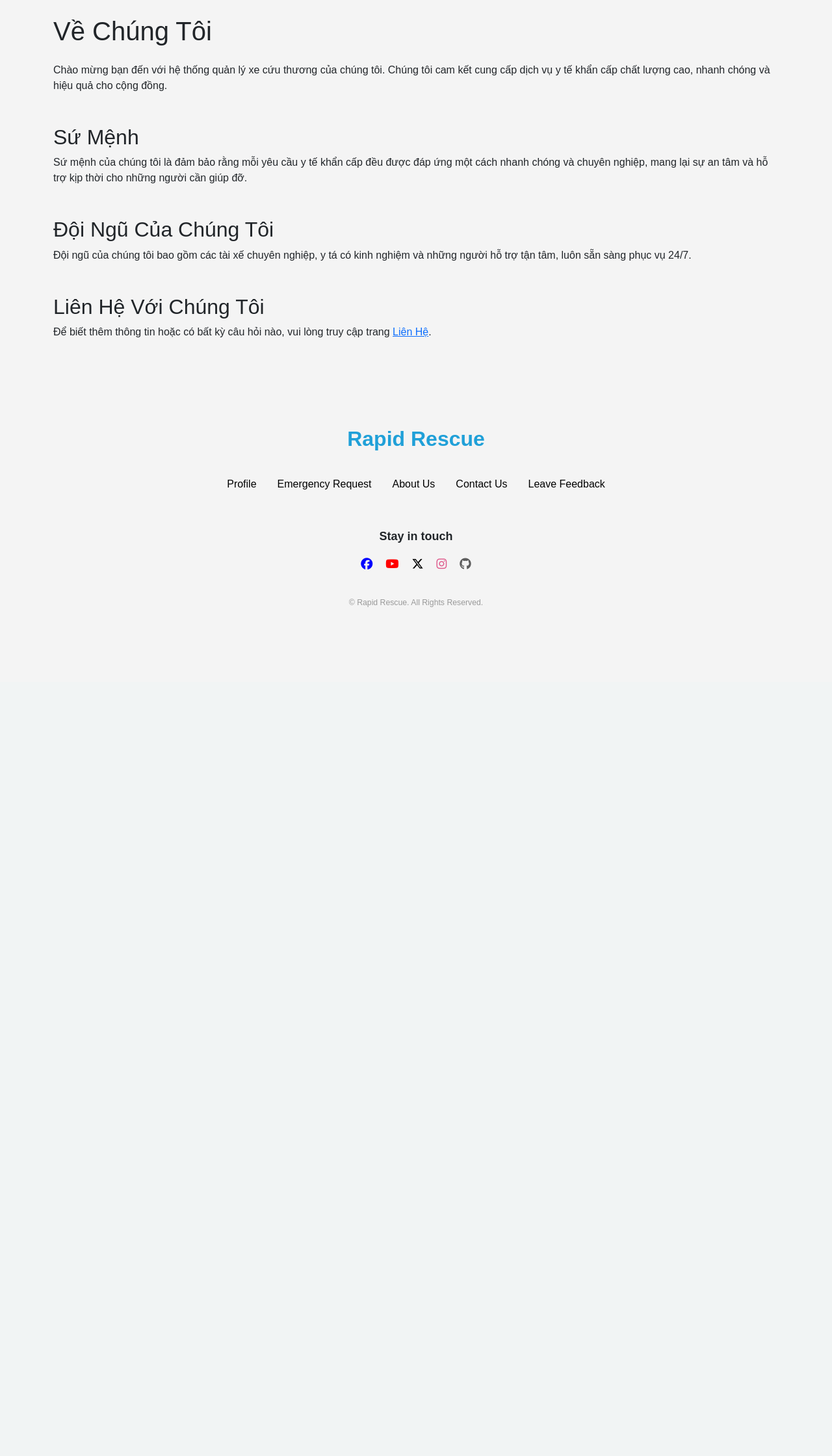
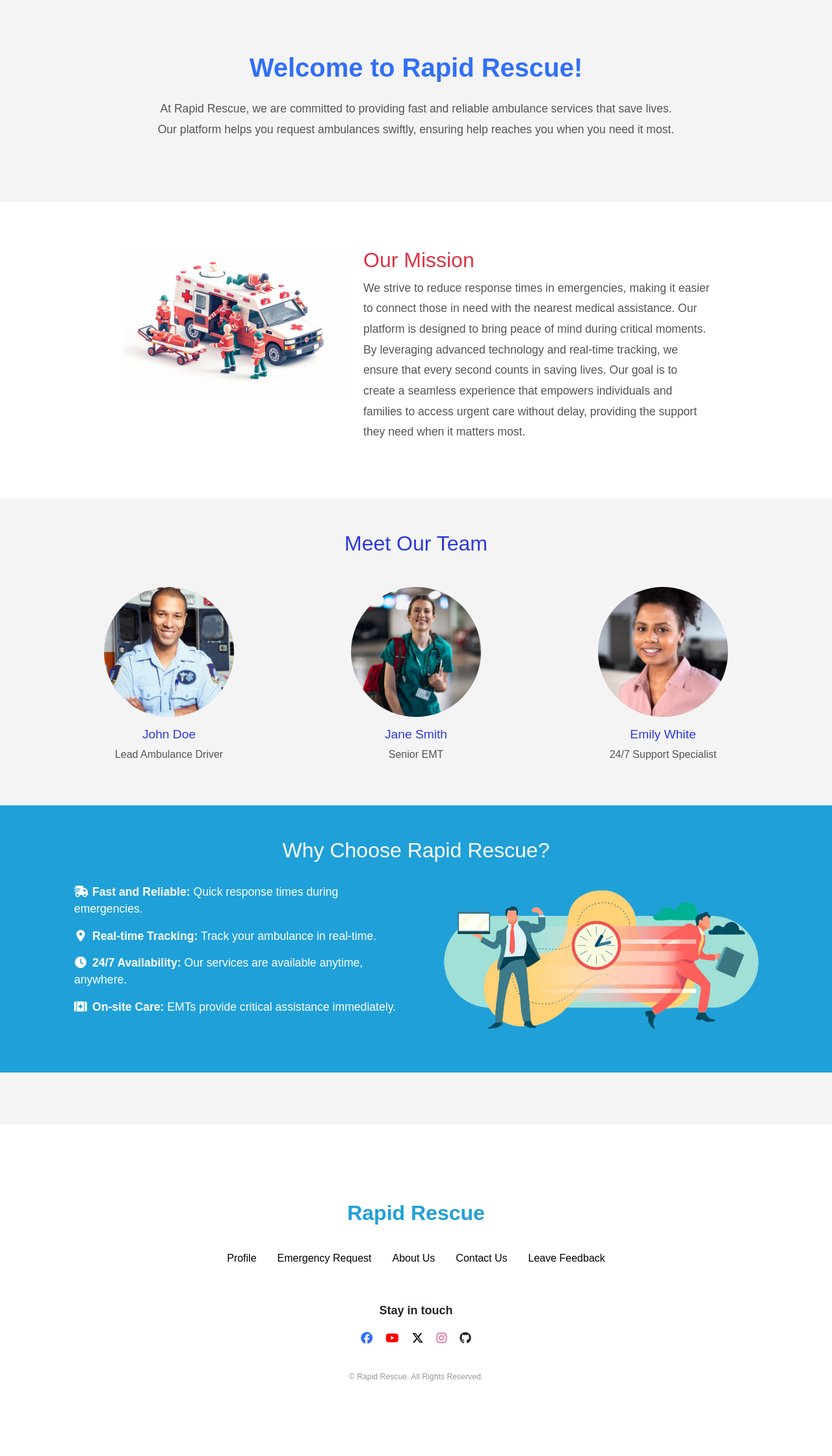
Before and after one commit to noeln123/z, a Flask app: page /about_us in a window 1280 px wide. Shown: the part 76-2316 px from the top of the page at 65% size. Before the commit the page ends 1010 px from the top, so only its background shows below. Run offline with Flask 3, Linux system fonts and the light colour scheme; some libraries are stand-ins or nearby versions.

Commit message:
about us + landing page + contact

```diff
--- /dev/null
+++ b/static/css/about_us.css
@@ -0,0 +1,109 @@
+.page-content {
+    margin-top: 76px;
+}
+
+.about-section {
+    background-color: #f4f4f4;
+    padding: 80px 0;
+}
+
+.contact-section {
+    padding: 50px 0;
+}
+
+.about-header {
+    font-size: 40px;
+    font-weight: bold;
+    color: #316FF6;
+}
+
+.about-text, .mission-text p, .contact-section p {
+    font-size: 1.1rem;
+    color: #555;
+    line-height: 1.8;
+}
+
+/* Mission Section */
+.mission-section {
+    background-color: #fff;
+    padding: 70px;
+}
+
+.mission-image img {
+    width: 100%;
+    max-width: 600px;
+}
+
+.mission-header {
+    font-size: 32px;
+    color: #dc3545;
+}
+
+/* Team Section */
+.team-section {
+    padding: 50px 0;
+}
+
+.team-section h2, .team-member h4 {
+    color: var(--primary-dark);
+}
+
+.team-member {
+    text-align: center;
+}
+
+.team-image-wrapper img {
+    border-radius: 50%;
+    width: 200px;
+    height: 200px;
+    object-fit: cover;
+}
+.team-member h4 {
+    font-size: 1.2rem;
+    margin-top: 15px;
+}
+.team-member p {
+    font-size: 1rem;
+    color: #555;
+}
+
+/* Why Choose Section */
+.why-choose-section {
+    background-color: var(--primary);
+    padding: 50px 0;
+    color: #fff;
+}
+
+.why-choose-list li {
+    list-style-type: none;
+    font-size: 1.1rem;
+    margin-bottom: 15px;
+}
+
+.why-choose-list li i {
+    display: inline-block;
+    width: 20px;
+    margin-right: 8px;
+    text-align: center;
+}
+
+.why-choose-section .col-md-6 img {
+    max-width: 100%;
+}
+
+/* Responsive adjustments */
+@media (max-width: 768px) {
+    .mission-section {
+        flex-direction: column;
+        text-align: center;
+    }
+    .mission-text {
+        margin-bottom: 20px;
+    }
+    .mission-image img {
+        max-width: 100%;
+    }
+    .why-choose-section .row {
+        flex-direction: column;
+    }
+}
--- a/static/css/style.css
+++ b/static/css/style.css
@@ -17,6 +17,7 @@ body {
     left: 0;
     right: 0;
     z-index: 100;
+    background-color: #fff;
 }
 
 .navigation div.container-fluid {
@@ -70,6 +71,8 @@ body {
 
 footer {
     padding: 112px 0;
+    background-color: #fff;
+    margin-top: 80px;
 }
 
 .footer-logo {
--- a/templates/about_us.html
+++ b/templates/about_us.html
@@ -1,17 +1,76 @@
 {% extends "base.html" %}
 
+{% block title %}About Us{% endblock %}
+
+{% block styles %}
+<link rel="stylesheet" href="{{ url_for('static', filename='css/about_us.css') }}">
+{% endblock %}
+
 {% block content %}
-<div class="container mt-5">
-    <h1 class="mb-4">Về Chúng Tôi</h1>
-    <p>Chào mừng bạn đến với hệ thống quản lý xe cứu thương của chúng tôi. Chúng tôi cam kết cung cấp dịch vụ y tế khẩn cấp chất lượng cao, nhanh chóng và hiệu quả cho cộng đồng.</p>
+<div class="about-section text-center">
+    <div class="container">
+        <h1 class="about-header mb-4">Welcome to Rapid Rescue!</h1>
+        <p class="about-text">At Rapid Rescue, we are committed to providing fast and reliable ambulance services that save lives. <br>Our platform helps you request ambulances swiftly, ensuring help reaches you when you need it most.</p>
+    </div>
+</div>
 
-    <h2 class="mt-5">Sứ Mệnh</h2>
-    <p>Sứ mệnh của chúng tôi là đảm bảo rằng mỗi yêu cầu y tế khẩn cấp đều được đáp ứng một cách nhanh chóng và chuyên nghiệp, mang lại sự an tâm và hỗ trợ kịp thời cho những người cần giúp đỡ.</p>
+<div class="mission-section d-flex align-items-center justify-content-center">
+    <div class="container row d-flex justify-content-center">
+        <div class="mission-image col-md-4">
+            <img src="{{ url_for('static', filename='images/about/mission.png') }}" alt="Mission" class="img-fluid">
+        </div>
+        <div class="mission-text col-md-6">
+            <h2 class="mission-header">Our Mission</h2>
+            <p>We strive to reduce response times in emergencies, making it easier to connect those in need with the nearest medical assistance. Our platform is designed to bring peace of mind during critical moments. By leveraging advanced technology and real-time tracking, we ensure that every second counts in saving lives. Our goal is to create a seamless experience that empowers individuals and families to access urgent care without delay, providing the support they need when it matters most.</p>
+        </div>
+    </div>
+</div>
 
-    <h2 class="mt-5">Đội Ngũ Của Chúng Tôi</h2>
-    <p>Đội ngũ của chúng tôi bao gồm các tài xế chuyên nghiệp, y tá có kinh nghiệm và những người hỗ trợ tận tâm, luôn sẵn sàng phục vụ 24/7.</p>
+<div class="team-section text-center">
+    <div class="container">
+        <h2 class="text-center mb-5 team-header">Meet Our Team</h2>
+        <div class="row">
+            <div class="col-md-4 team-member">
+                <div class="team-image-wrapper">
+                    <img src="{{ url_for('static', filename='images/about/team-driver.jpg') }}" alt="Driver">
+                </div>
+                <h4>John Doe</h4>
+                <p>Lead Ambulance Driver</p>
+            </div>
+            <div class="col-md-4 team-member">
+                <div class="team-image-wrapper">
+                    <img src="{{ url_for('static', filename='images/about/team-emt.jpg') }}" alt="Nurse">
+                </div>
+                <h4>Jane Smith</h4>
+                <p>Senior EMT</p>
+            </div>
+            <div class="col-md-4 team-member">
+                <div class="team-image-wrapper">
+                    <img src="{{ url_for('static', filename='images/about/team-support.jpg') }}" alt="Support Staff">
+                </div>
+                <h4>Emily White</h4>
+                <p>24/7 Support Specialist</p>
+            </div>
+        </div>
+    </div>
+</div>
 
-    <h2 class="mt-5">Liên Hệ Với Chúng Tôi</h2>
-    <p>Để biết thêm thông tin hoặc có bất kỳ câu hỏi nào, vui lòng truy cập trang <a href="{{ url_for('user.contact_us') }}">Liên Hệ</a>.</p>
+<div class="why-choose-section">
+    <div class="container">
+        <h2 class="why-choose-header text-center">Why Choose Rapid Rescue?</h2>
+        <div class="row mt-4">
+            <div class="col-md-6 d-flex justify-content-center align-items-center">
+                <ul class="why-choose-list">
+                    <li><i class="fa-solid fa-truck-fast"></i><strong>Fast and Reliable:</strong> Quick response times during emergencies.</li>
+                    <li><i class="fa-solid fa-location-dot"></i><strong>Real-time Tracking:</strong> Track your ambulance in real-time.</li>
+                    <li><i class="fa-solid fa-clock"></i><strong>24/7 Availability:</strong> Our services are available anytime, anywhere.</li>
+                    <li><i class="fa-solid fa-kit-medical"></i><strong>On-site Care:</strong> EMTs provide critical assistance immediately.</li>
+                </ul>
+            </div>
+            <div class="col-md-6 text-center">
+                <img src="{{ url_for('static', filename='images/about/why-choose.png') }}" alt="Emergency" class="img-fluid">
+            </div>
+        </div>
+    </div>
 </div>
 {% endblock %}
--- a/templates/base.html
+++ b/templates/base.html
@@ -12,7 +12,7 @@
     {% block styles %}{% endblock %}
 </head>
 <body>
-    <nav class="navbar navbar-expand-lg navbar-light bg-light navigation">
+    <nav class="navbar navbar-expand-lg navigation">
         <div class="container-fluid">
             <a class="navbar-brand nav-logo" href="{{ url_for('user.home') }}">
                 <img src="{{ url_for('static', filename='images/logo.png') }}" alt="Logo" width="50" height="50" class="d-inline-block align-text-center">
@@ -95,11 +95,11 @@
                     <div class="social mb-4">
                         <h3>Stay in touch</h3>
                         <ul class="social-list">
-                            <li class="social-icon"><a href="https://www.facebook.com" style="color: blue;"><i class="fa-brands fa-facebook"></i></a></li>
+                            <li class="social-icon"><a href="https://www.facebook.com" style="color: #316FF6;"><i class="fa-brands fa-facebook"></i></a></li>
                             <li class="social-icon"><a href="https://www.youtube.com" style="color: red;"><i class="fa-brands fa-youtube"></i></a></li>
                             <li class="social-icon"><a href="https://x.com" style="color: black;"><i class="fa-brands fa-x-twitter"></i></a></li>
                             <li class="social-icon"><a href="https://instagram.com" style="color: #df588a;"><i class="fa-brands fa-instagram"></i></a></li>
-                            <li class="social-icon"><a href="https://github.com" style="color: #5e5e5e;"><i class="fa-brands fa-github"></i></a></li>
+                            <li class="social-icon"><a href="https://github.com" style="color: #24292e;"><i class="fa-brands fa-github"></i></a></li>
                         </ul>
                     </div>
                     <div class="footer-copyright">
```
Also changed, not shown: static/css/contact.css (+32 -1 lines), static/css/home.css (+71 -73 lines), templates/contact_us.html (+24 -3 lines), templates/home.html (+19 -5 lines), static/images/about/mission.png (added), static/images/about/team-driver.jpg (added), static/images/about/team-emt.jpg (added), static/images/about/team-support.jpg (added), static/images/about/why-choose.png (added).
